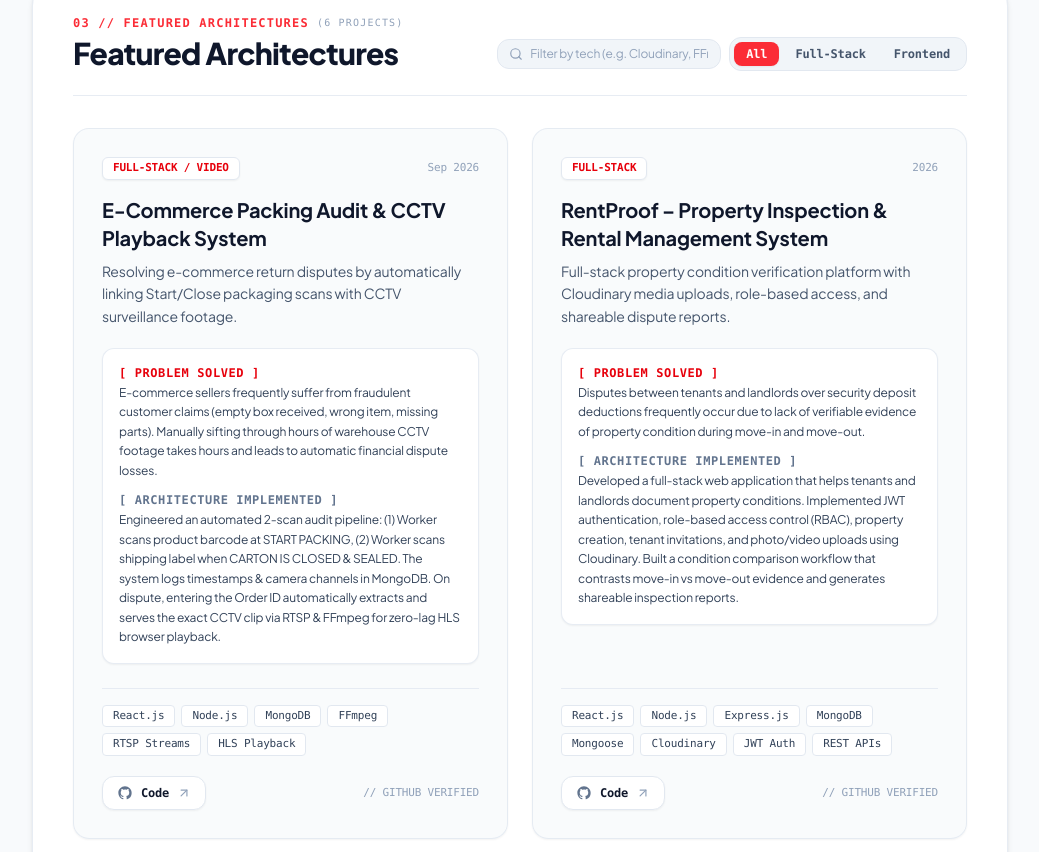
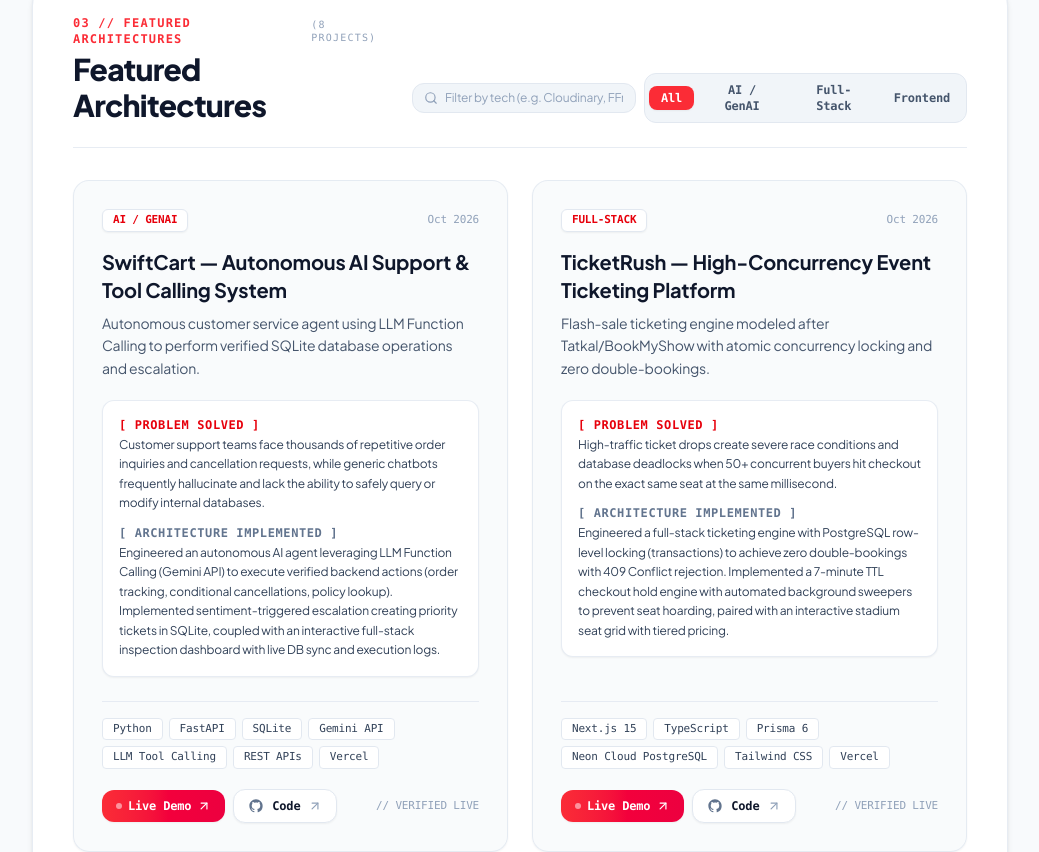
Before and after one commit to ayushman1729/portfolio, a React (Vite) app: page / in a window 1280 px wide. Shown: the part 3108-3960 px from the top of the page, without its empty margins (120-1159 px from the left). Built offline with nearby package versions, Linux system fonts and the light colour scheme.

Commit message:
Add SwiftCart (AI Agent) and TicketRush (High Concurrency) with live demo links and AI Skills category

```diff
--- a/src/components/Projects.jsx
+++ b/src/components/Projects.jsx
@@ -8,7 +8,7 @@ export default function Projects() {
   const [filter, setFilter] = useState('All');
   const [searchQuery, setSearchQuery] = useState('');
 
-  const categories = ['All', 'Full-Stack', 'Frontend'];
+  const categories = ['All', 'AI / GenAI', 'Full-Stack', 'Frontend'];
 
   const filtered = projects.filter((p) => {
     const matchesFilter = filter === 'All' || p.category.includes(filter);
--- a/src/components/Skills.jsx
+++ b/src/components/Skills.jsx
@@ -6,9 +6,10 @@ export default function Skills() {
     { title: "Languages", items: skillsData.languages },
     { title: "Frontend Engineering", items: skillsData.frontend },
     { title: "Backend & REST APIs", items: skillsData.backend },
-    { title: "Video & Media Protocols", items: skillsData.multimedia },
+    { title: "AI & Autonomous Agents", items: skillsData.ai },
     { title: "Database Systems", items: skillsData.database },
-    { title: "Testing & DevOps Tools", items: skillsData.tools }
+    { title: "Testing & DevOps Tools", items: skillsData.tools },
+    { title: "Video & Media Protocols", items: skillsData.multimedia }
   ];
 
   return (
--- a/src/data/portfolioData.js
+++ b/src/data/portfolioData.js
@@ -1,7 +1,7 @@
 export const personalInfo = {
   name: "Ayushman Singh",
-  role: "Full-Stack Software Engineer",
-  tagline: "Specializing in React.js, Next.js, Node.js, and Real-Time RTSP/FFmpeg Video Streaming.",
+  role: "Full-Stack Developer & AI Software Engineer",
+  tagline: "Specializing in Next.js, React.js, Node.js, PostgreSQL, and Autonomous AI Agent Integration.",
   location: "Gurugram, Haryana, India",
   timezone: "IST (UTC+5:30)",
   email: "ayushman7310@gmail.com",
@@ -23,10 +23,11 @@ export const personalInfo = {
 };
 
 export const skillsData = {
-  languages: ["JavaScript (ES6+)", "Java", "Python", "HTML5", "CSS3 / Tailwind"],
-  frontend: ["React.js", "Next.js", "TanStack Query", "Redux Toolkit", "React Router", "Tailwind CSS"],
-  backend: ["Node.js", "Express.js", "RESTful APIs", "JWT Auth", "Cloudinary SDK", "Postman API Testing"],
-  database: ["MongoDB", "Mongoose"],
+  languages: ["TypeScript", "JavaScript (ES6+)", "Java", "Python", "SQL", "HTML5", "CSS3 / Tailwind"],
+  frontend: ["Next.js 15 (App Router)", "React.js", "Tailwind CSS", "TanStack Query", "Zustand", "Redux Toolkit", "React Router v7", "Chart.js"],
+  backend: ["Node.js", "FastAPI", "Express.js", "RESTful APIs", "Row-Level Locking", "Database Transactions", "JWT Auth", "Postman"],
+  ai: ["LLM Function Calling (Gemini API)", "Tool-Based Agent Design", "Prompt Engineering", "Structured Outputs"],
+  database: ["PostgreSQL (Neon Serverless)", "Prisma 6 ORM", "SQLite", "MongoDB", "Mongoose"],
   multimedia: ["RTSP Streaming", "FFmpeg Transcoding", "HLS Browser Playback", "CCTV Integration", "Cloudinary Media"],
   tools: ["Git & GitHub", "Vercel (CI/CD)", "Vite", "VS Code", "Postman", "Thunder Client"]
 };
@@ -50,6 +51,34 @@ export const experience = [
 ];
 
 export const projects = [
+  {
+    title: "SwiftCart — Autonomous AI Support & Tool Calling System",
+    tagline: "Autonomous customer service agent using LLM Function Calling to perform verified SQLite database operations and escalation.",
+    category: "AI / GenAI",
+    date: "Oct 2026",
+    problem:
+      "Customer support teams face thousands of repetitive order inquiries and cancellation requests, while generic chatbots frequently hallucinate and lack the ability to safely query or modify internal databases.",
+    solution:
+      "Engineered an autonomous AI agent leveraging LLM Function Calling (Gemini API) to execute verified backend actions (order tracking, conditional cancellations, policy lookup). Implemented sentiment-triggered escalation creating priority tickets in SQLite, coupled with an interactive full-stack inspection dashboard with live DB sync and execution logs.",
+    tech: ["Python", "FastAPI", "SQLite", "Gemini API", "LLM Tool Calling", "REST APIs", "Vercel"],
+    github: "https://github.com/ayushman1729/ai-support-agent",
+    demo: "https://ai-support-agent.vercel.app",
+    featured: true
+  },
+  {
+    title: "TicketRush — High-Concurrency Event Ticketing Platform",
+    tagline: "Flash-sale ticketing engine modeled after Tatkal/BookMyShow with atomic concurrency locking and zero double-bookings.",
+    category: "Full-Stack",
+    date: "Oct 2026",
+    problem:
+      "High-traffic ticket drops create severe race conditions and database deadlocks when 50+ concurrent buyers hit checkout on the exact same seat at the same millisecond.",
+    solution:
+      "Engineered a full-stack ticketing engine with PostgreSQL row-level locking (transactions) to achieve zero double-bookings with 409 Conflict rejection. Implemented a 7-minute TTL checkout hold engine with automated background sweepers to prevent seat hoarding, paired with an interactive stadium seat grid with tiered pricing.",
+    tech: ["Next.js 15", "TypeScript", "Prisma 6", "Neon Cloud PostgreSQL", "Tailwind CSS", "Vercel"],
+    github: "https://github.com/ayushman1729/TicketRush",
+    demo: "https://ticketrush.vercel.app",
+    featured: true
+  },
   {
     title: "E-Commerce Packing Audit & CCTV Playback System",
     tagline: "Resolving e-commerce return disputes by automatically linking Start/Close packaging scans with CCTV surveillance footage.",
```
